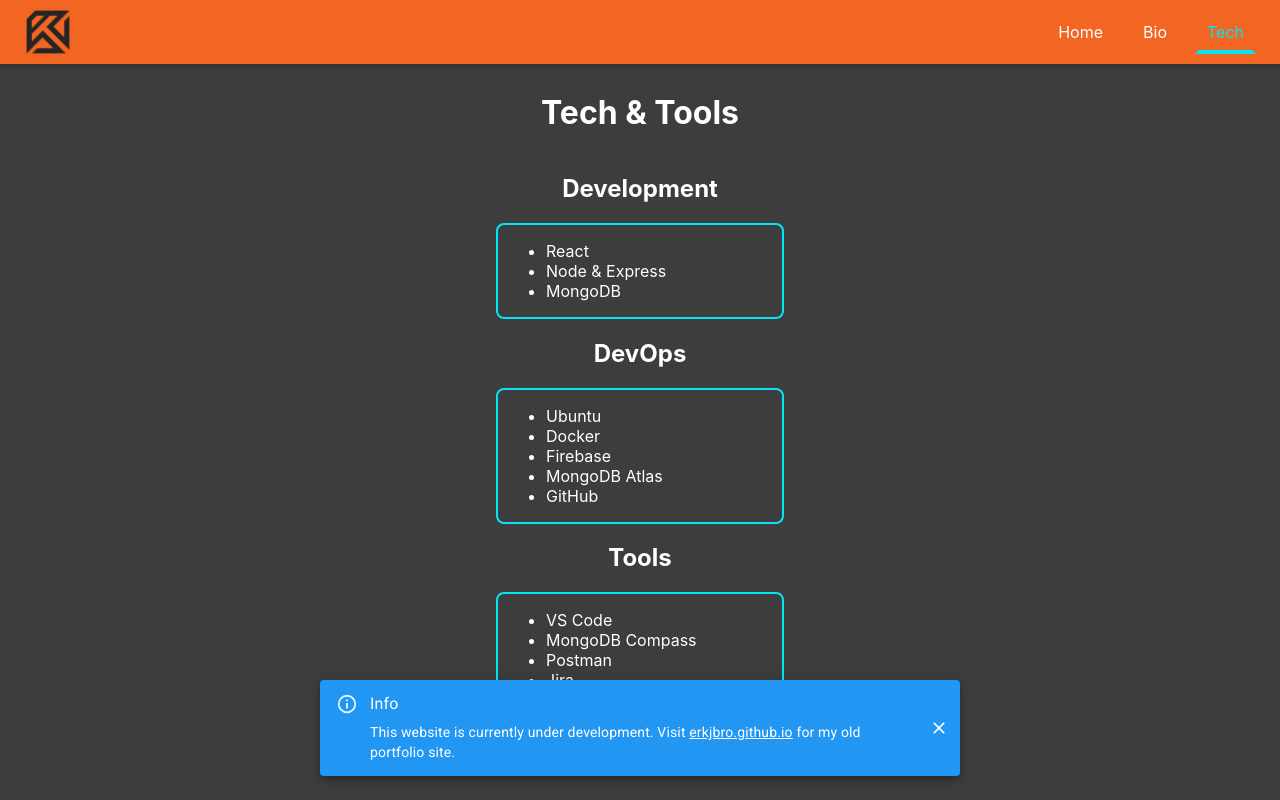
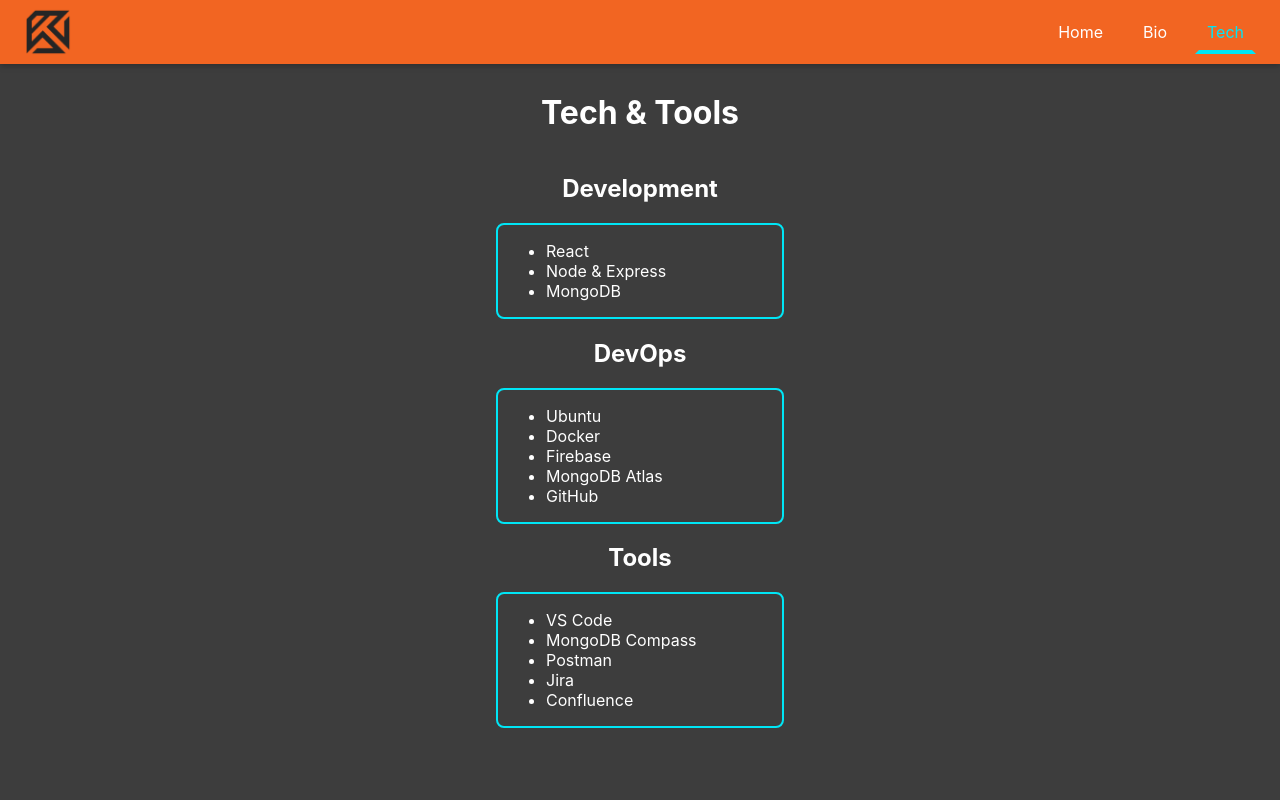
Before and after one commit to erkjbro/erkjbro-tech, a React (Create React App) app: page /tech in a window 1280 px wide. Built offline with nearby package versions, Linux system fonts and the light colour scheme.

Commit message:
disabling current site alert

```diff
--- a/src/App.js
+++ b/src/App.js
@@ -6,7 +6,7 @@
 } from 'react-router-dom';
 
 import MainNavigation from './components/Navigation/MainNavigation/MainNavigation';
-import SiteAlert from './components/UIElements/SiteAlert/SiteAlert';
+// import SiteAlert from './components/UIElements/SiteAlert/SiteAlert';
 import Home from './pages/Home/Home';
 import Bio from './pages/Bio/Bio';
 import Tech from './pages/Tech/Tech';
@@ -14,6 +14,7 @@
 
 const App = () => {
   let routes;
+  // let alertMessage;
 
   routes = (
     <Switch>
@@ -36,15 +37,9 @@
       <main>
         {routes}
       </main>
-      <SiteAlert>
-        This website is currently under development.
-        Visit <a
-          href="https://erkjbro.github.io/"
-          style={{ color: 'white' }}
-        >
-          erkjbro.github.io
-        </a> for my old portfolio site.
-      </SiteAlert>
+      {/* <SiteAlert>
+        {alertMessage}
+      </SiteAlert> */}
     </Router>
   );
 };
```
